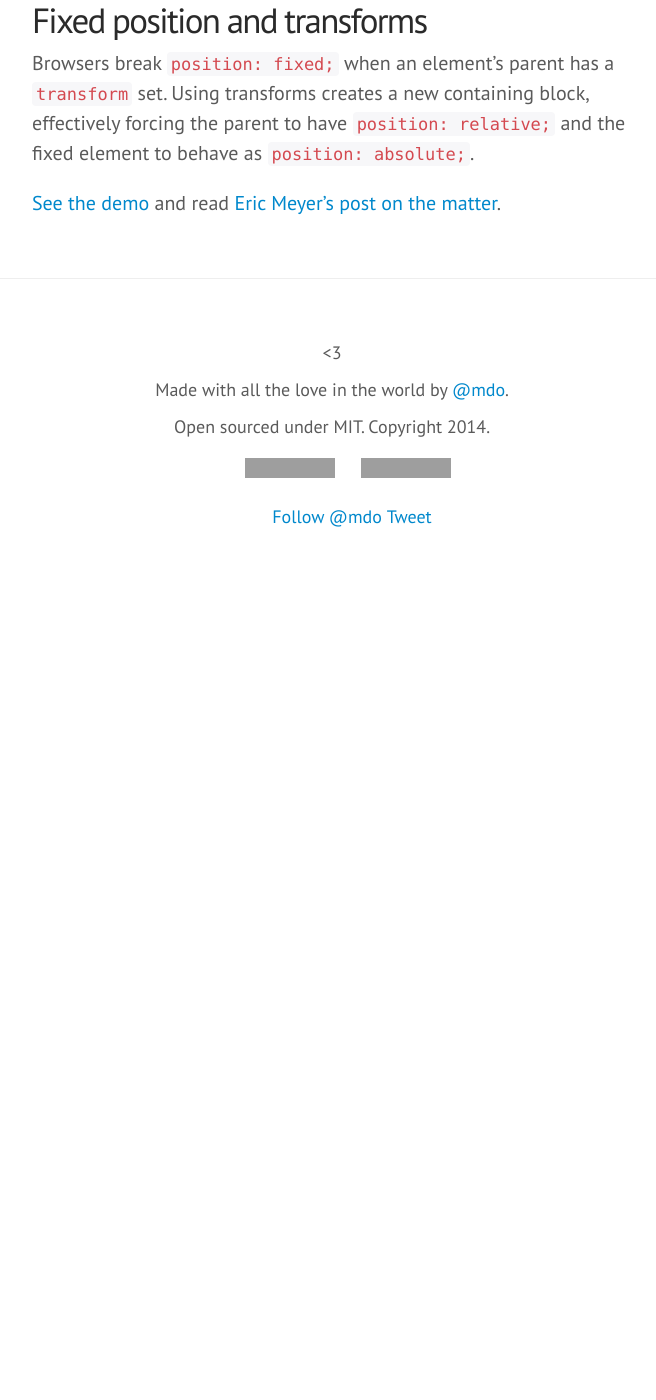
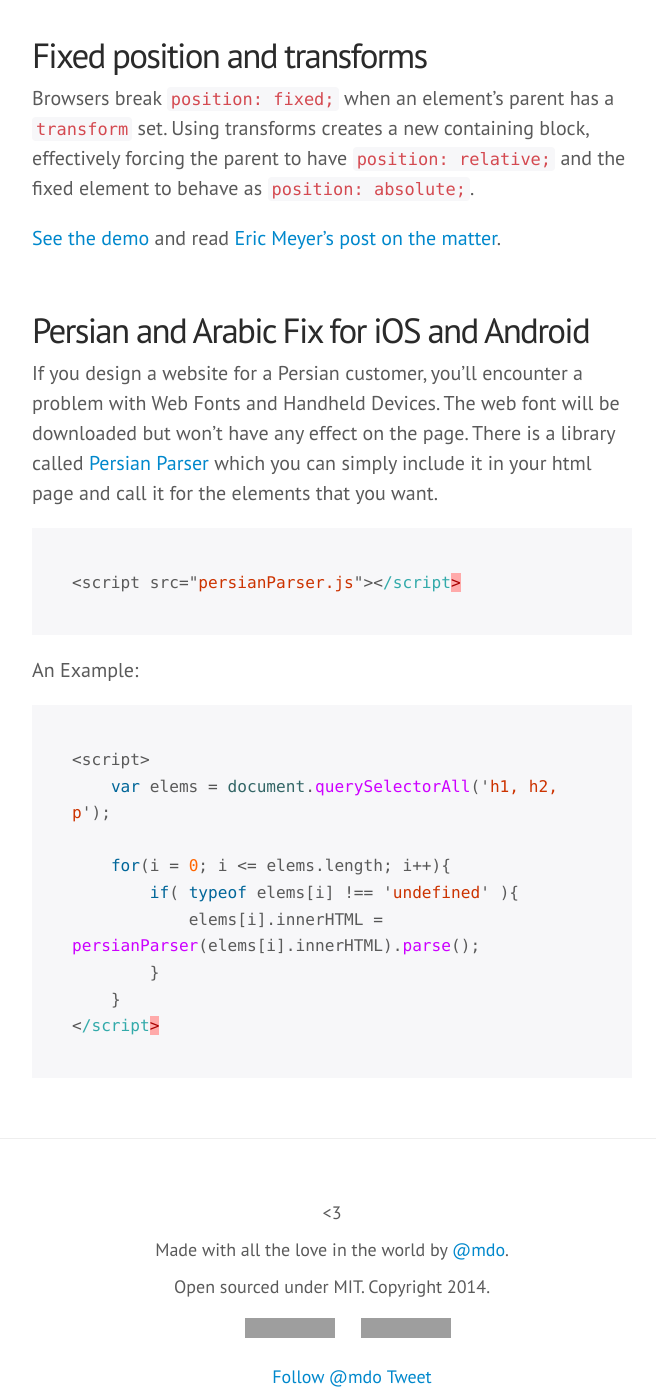
Before and after one commit to mdo/wtf-html-css, a Jekyll site: the page built from index.md, in a window 1280 px wide and 1400 px high, scrolled down 8764 px. Shown: the whole window, without its empty margins (308-964 px from the left). Built offline with Jekyll 4.4.1, drawn with Linux system fonts in a browser that asks for light colours; some web fonts are replaced; Markdown is read by kramdown in place of the engine named in the settings; comment, search, counter and statistics services are not loaded; before the commit the page ends 9394 px from its top, so only the background shows below that; some of the changed text lies outside the part shown; grey boxes are pictures that could not be loaded.

Commit message:
[new post] - Persian and Arabic Fix for iOS and Android

````diff
--- a/index.md
+++ b/index.md
@@ -20,6 +20,7 @@ layout: default
 - [Position explained](#position-explained)
 - [Position and width](#position-width)
 - [Fixed position and transforms](#position-transforms)
+- [Persian and Arabic Fix for iOS and Android](#persian-fix)
 
 
 <a name="doctype"></a>
@@ -242,3 +243,26 @@ Don't set `width: 100%;` on an element that has `position: [absolute|fixed];`, `
 Browsers break `position: fixed;` when an element's parent has a `transform` set. Using transforms creates a new containing block, effectively forcing the parent to have `position: relative;` and the fixed element to behave as `position: absolute;`.
 
 [See the demo](http://jsbin.com/yabek/1/) and read [Eric Meyer's post on the matter](http://meyerweb.com/eric/thoughts/2011/09/12/un-fixing-fixed-elements-with-css-transforms/).
+
+
+<a name="persian-fix"></a>
+### Persian and Arabic Fix for iOS and Android
+If you design a website for a Persian customer, you'll encounter a problem with Web Fonts and Handheld Devices. The web font will be downloaded but won't have any effect on the page.
+There is a library called [Persian Parser](https://github.com/sallar/persianParser) which you can simply include it in your html page and call it for the elements that you want.
+
+```javascript
+<script src="persianParser.js"></script>
+```
+
+An Example:
+```javascript
+<script>
+    var elems = document.querySelectorAll('h1, h2, p');
+
+    for(i = 0; i <= elems.length; i++){
+        if( typeof elems[i] !== 'undefined' ){
+            elems[i].innerHTML = persianParser(elems[i].innerHTML).parse();
+        }
+    }
+</script>
+```
````
